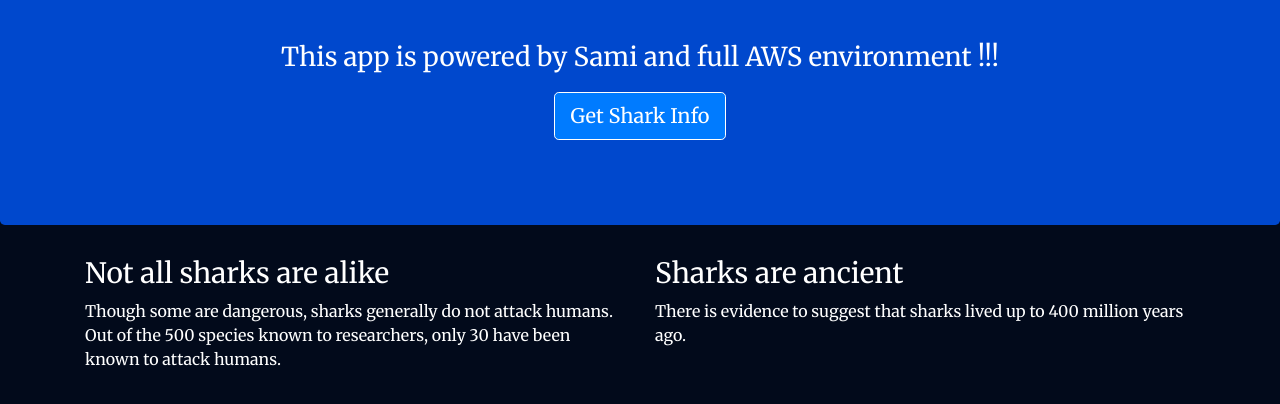
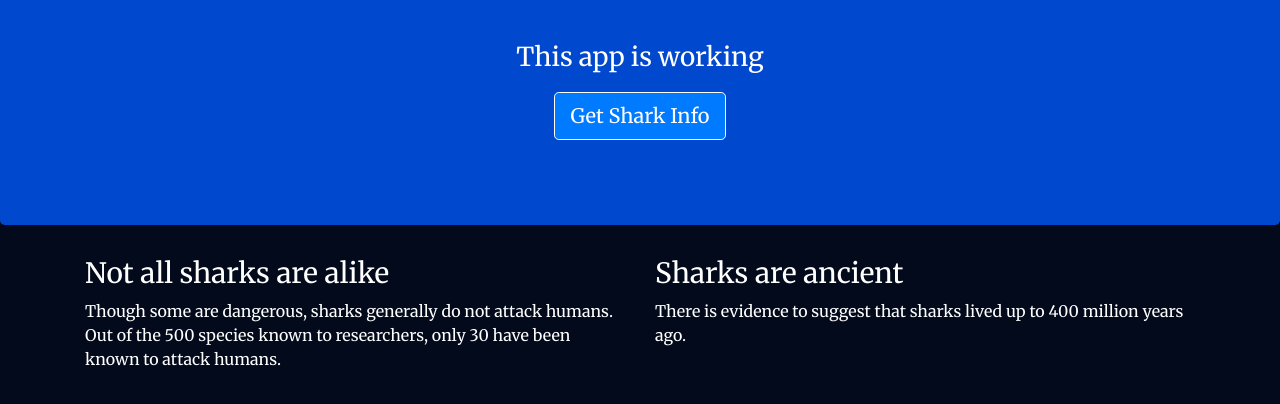
Before and after one commit to samiamoura/gitops-training, a website: page shark-application/app/views/index.html in a window 1280 px wide. Shown: the part 218-622 px from the top of the page. Drawn offline with nearby package versions, Linux system fonts and the light colour scheme.

Commit message:
Update index.html

```diff
--- a/shark-application/app/views/index.html
+++ b/shark-application/app/views/index.html
@@ -30,7 +30,7 @@
             <h1>Want to Learn About Sharks?</h1>
             <p>Are you ready to learn about sharks?</p>
             <br>
-            <p>This app is powered by Sami and full AWS environment !!!</p>
+            <p>This app is working</p>
             <p><a class="btn btn-primary btn-lg" href="/sharks" role="button">Get Shark Info</a>
             </p>
         </div>
```
